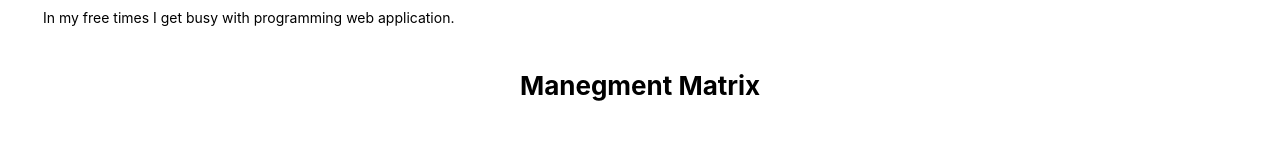
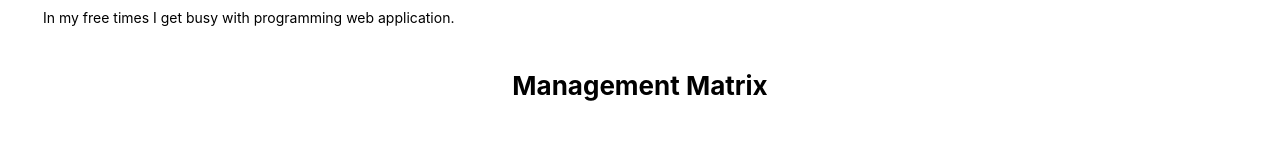
Before and after one commit to Mulelur/sibara-e-poe, a React (Create React App) app: page /expertise in a window 1280 px wide. Shown: the part 558-701 px from the top of the page. Built offline with nearby package versions, Linux system fonts and the light colour scheme.

Commit message:
edit mana

```diff
--- a/src/container/expertise/expertise.js
+++ b/src/container/expertise/expertise.js
@@ -18,7 +18,7 @@ export default function ExpertiseContainer() {
           In my free times I get busy with programming web application.
         </Expertise.Text>
       </Expertise.Content>
-      <Expertise.MMTitle>Manegment Matrix</Expertise.MMTitle>
+      <Expertise.MMTitle>Management Matrix</Expertise.MMTitle>
       <Expertise.MM>
         {MMData.map((item) => {
           return (
```
